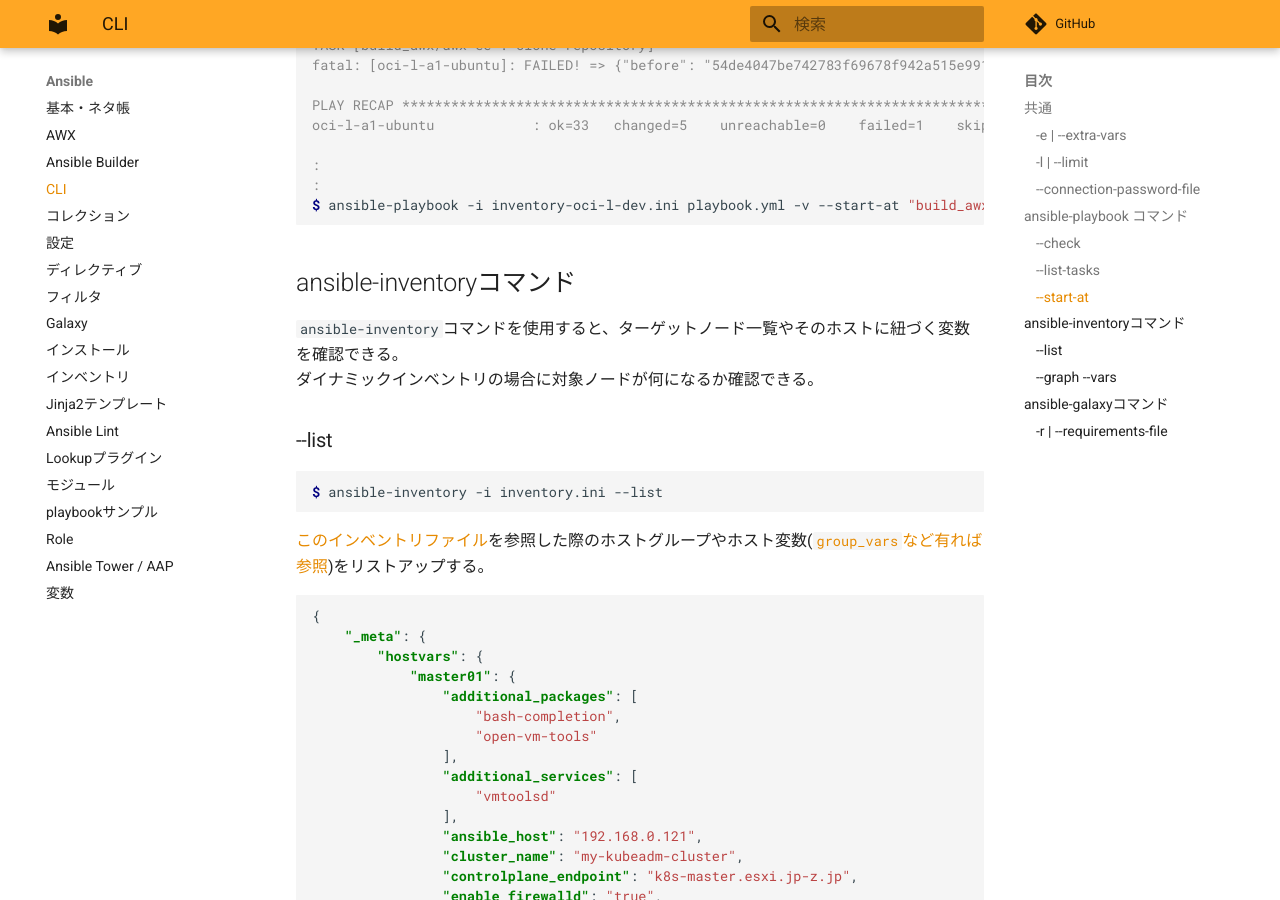
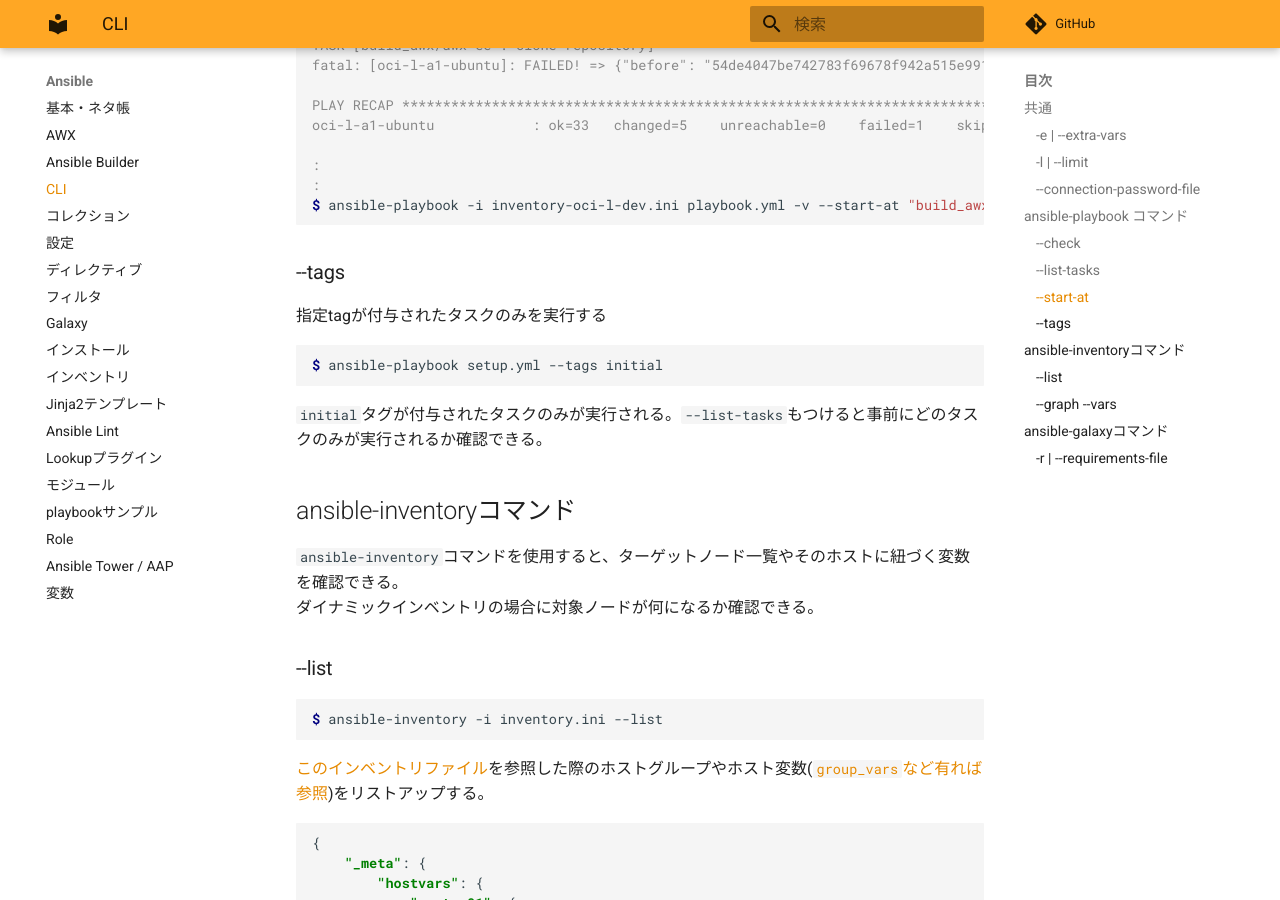
Before and after one commit to zaki-lknr/docs, an MkDocs documentation site: the page built from docs/Ansible/cli.md, in a window 1280 px wide and 900 px high, scrolled down 4765 px. Built offline with MkDocs 1.6.1 and Material for MkDocs 9.7.7, drawn with Linux system fonts in a browser that asks for light colours; comment, search, counter and statistics services are not loaded.

Commit message:
add: ansible/cli: --tags

````diff
--- a/docs/Ansible/cli.md
+++ b/docs/Ansible/cli.md
@@ -239,6 +239,16 @@ oci-l-a1-ubuntu            : ok=33   changed=5    unreachable=0    failed=1    s
 $ ansible-playbook -i inventory-oci-l-dev.ini playbook.yml -v --start-at "build_awx/awx-ee : create working directory"
 ```
 
+### --tags
+
+指定tagが付与されたタスクのみを実行する
+
+```console
+$ ansible-playbook setup.yml --tags initial
+```
+
+`initial`タグが付与されたタスクのみが実行される。`--list-tasks`もつけると事前にどのタスクのみが実行されるか確認できる。
+
 ## ansible-inventoryコマンド
 
 `ansible-inventory`コマンドを使用すると、ターゲットノード一覧やそのホストに紐づく変数を確認できる。
````
